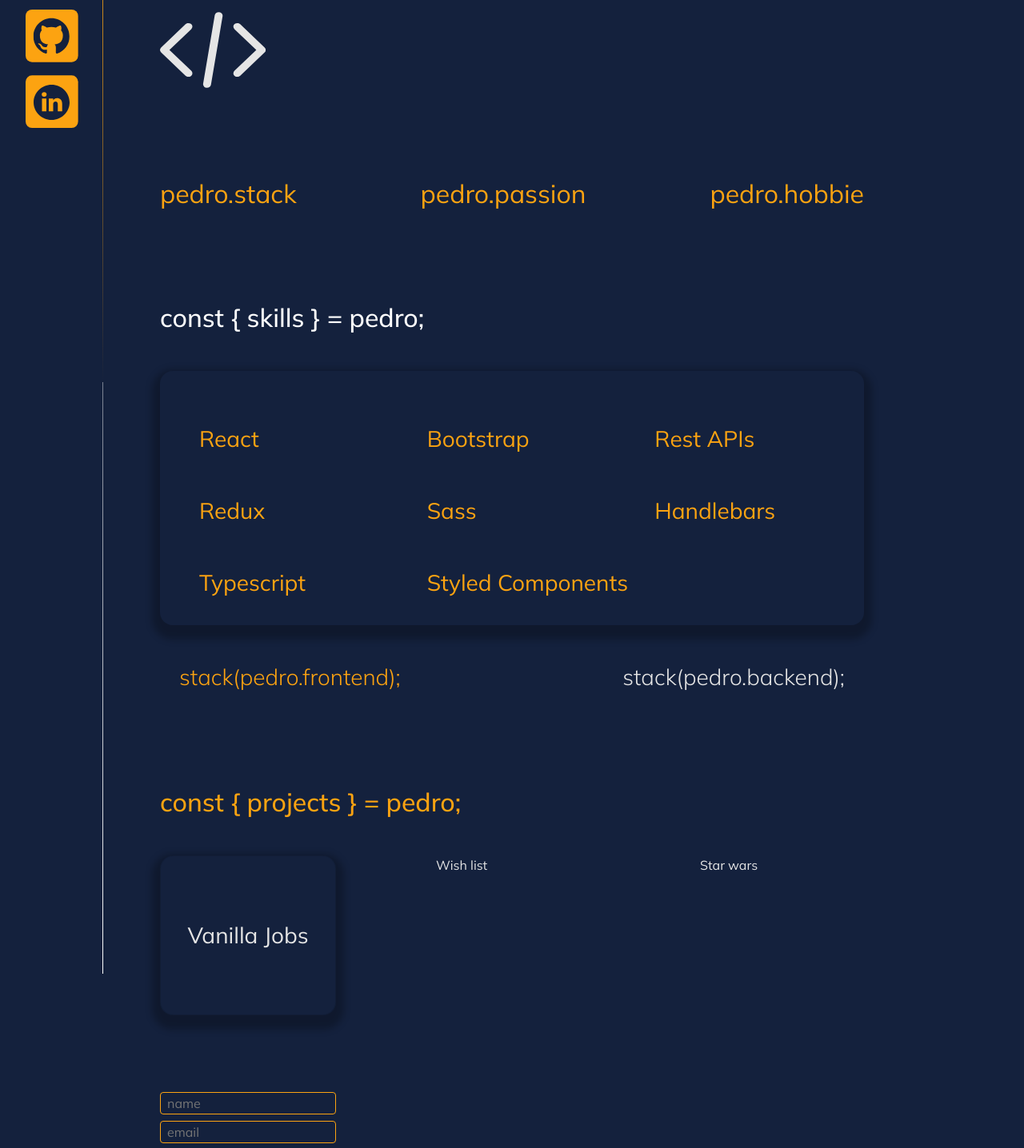
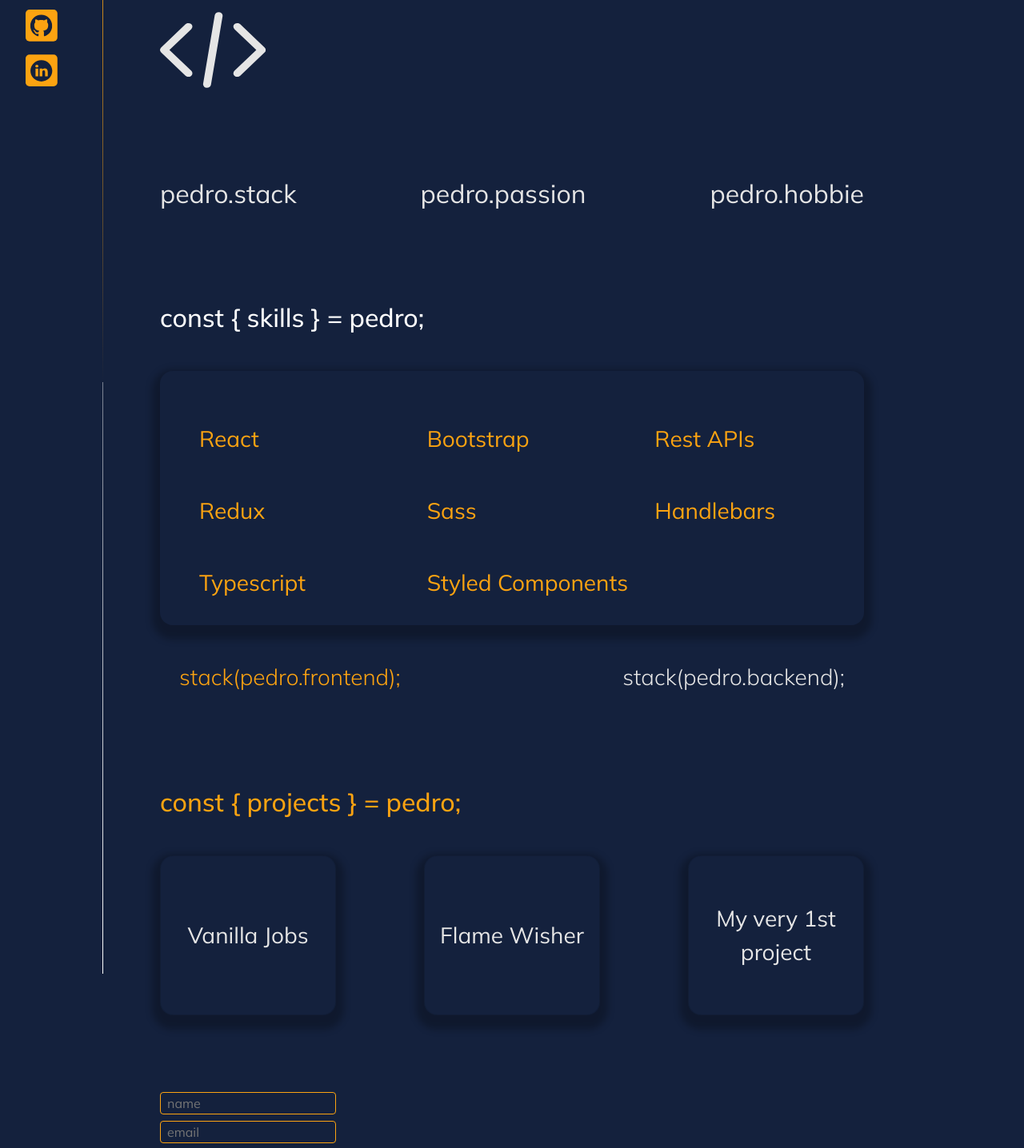
Before and after one commit to Pedro-Mac/my-personal-app, a React (Create React App) app in the folder client/: page / in a window 1280 px wide. Shown: the part 322-1758 px from the top of the page at 80% size. Built offline with nearby package versions, Linux system fonts and the light colour scheme.

Commit message:
refactor flipping cards to have cleaner code, add functionality to pedro.info tabs on click at title section

```diff
--- a/client/src/components/AccountIcon/styles.scss
+++ b/client/src/components/AccountIcon/styles.scss
@@ -4,6 +4,10 @@
   left: 2rem;
   a {
     margin-top: 1rem;
+
+    img {
+      width: 2.5rem;
+    }
   }
   a:hover {
     opacity: 0.85;
--- a/client/src/components/Projects/ProjectCard/index.tsx
+++ b/client/src/components/Projects/ProjectCard/index.tsx
@@ -1,10 +1,33 @@
-import React from 'react'
+import React, {useState} from 'react'
 
-const ProjectCard: React.FC = () => {
+//components
+import Item from './../../Item'
+
+//models
+interface Props {
+  projectName: string;
+  projectLink: string;
+}
+
+const ProjectCard: React.FC<Props> = ({projectName, projectLink}) => {
+  const [isFlipped, setIsFlipped] = useState<boolean>(false);
+
+  const handleFlipping = (): void => {
+    setIsFlipped(()=> !isFlipped);
+  }
   return (
-    <div>
-
-    </div>
+    <div className="scene col-3 p-0" onMouseEnter={handleFlipping} onMouseLeave={handleFlipping}>
+            <div className={'card' + (isFlipped ? ' is-flipped' : '')}>
+              <div className="card__face d-flex align-items-center">
+                <Item text={projectName}/>
+              </div>
+              <div className="card__face card__face--back ">
+                <a href={projectLink} className="d-flex justify-content-center align-items-center">
+                  <img src="./assets/images/link.svg" alt="link"/>
+                </a>
+              </div>
+            </div>
+          </div>
   )
 }
 
--- a/client/src/components/Projects/index.tsx
+++ b/client/src/components/Projects/index.tsx
@@ -1,40 +1,23 @@
-import React, {useState} from 'react';
+import React from 'react';
 
-//components
-import Item from './../Item'
 
 //styles
 import './styles.scss'
 
+//components
+import ProjectCard from './ProjectCard';
+
 
 const Projects: React.FC = () => {
-  const [isFlipped, setIsFlipped] = useState<boolean>(false);
-
-  const handleFlipping = (): void => {
-    setIsFlipped(()=> !isFlipped);
-  }
 
   return (
     <section className="container-projects">
       <h2>const {'{ projects }'} = pedro;</h2>
       <div className="container mt-5">
         <div className="row d-flex justify-content-between">
-          <div className="scene col-3 p-0" onMouseEnter={handleFlipping} onMouseLeave={handleFlipping}>
-            <div className={'card' + (isFlipped ? ' is-flipped' : '')}>
-              <div className="card__face d-flex align-items-center">
-                <Item text="Vanilla Jobs"/>
-              </div>
-              <div className="card__face card__face--back ">
-                <a href="https://vanilla-jobs.netlify.app/" className="d-flex justify-content-center align-items-center">
-                  <img src="./assets/images/link.svg" alt="link"/>
-                </a>
-              </div>
-            </div>
-          </div>
-
-
-          <Item columns={3} text="Wish list"/>
-          <Item columns={3} text="Star wars"/>
+          <ProjectCard projectLink="https://vanilla-jobs.netlify.app/" projectName="Vanilla Jobs"/>
+          <ProjectCard projectLink="https://wish-list-project.herokuapp.com/" projectName="Flame Wisher"/>
+          <ProjectCard projectLink="https://ironhack-project1-pm.netlify.app" projectName="My very 1st project"/>
         </div>
       </div>
     </section>
--- a/client/src/components/TitleSection/index.tsx
+++ b/client/src/components/TitleSection/index.tsx
@@ -1,22 +1,45 @@
-import React from 'react'
+import React, {useState} from 'react'
 
 import './styles.scss'
 
+type pedroInfo = 'stack' | 'passion' | 'hobbie';
+
 const TitleSection: React.FC = () => {
+  const [pedroInfo, setPedroInfo] = useState<string>('');
+  const [activeTab, setActiveTab] = useState<string>('');
+
+  const handleInfoDisplayed = (info: pedroInfo) => {
+    let description: string = '';
+    switch(info){
+      case 'stack':
+        description = 'a fullstack developer';
+        break;
+      case 'passion':
+        description = 'wilderness addicted';
+        break;
+      case 'hobbie':
+        description = 'a surfing freak';
+        break;
+      default:
+        description = '';
+    }
+    setActiveTab(()=>info);
+    setPedroInfo(()=> description);
+  }
   return (
     <section>
       <div className="container-title">
         <h1 className="text-left" >Hi, I am</h1>
-        <h2 className="text-left" >'Pedro'</h2>
+        <h2 className="text-left" >{pedroInfo ? `'${pedroInfo}'` : "'Pedro'"}</h2>
       </div>
 
       <img className="mt-4 mb-5" src="./assets/images/coding-icon.svg" alt="coding"/>
 
       <div className="container-title-handlers mt-5">
         <ul className="d-flex flex-row justify-content-between list-group">
-          <li>pedro.stack</li>
-          <li>pedro.passion</li>
-          <li>pedro.hobbie</li>
+          <li style={{color: activeTab === 'stack' ? '#FCA311' : ''}} onClick={()=> handleInfoDisplayed('stack')}>pedro.stack</li>
+          <li style={{color: activeTab === 'passion' ? '#FCA311' : ''}} onClick={()=> handleInfoDisplayed('passion')}>pedro.passion</li>
+          <li style={{color: activeTab === 'hobbie' ? '#FCA311' : ''}} onClick={()=> handleInfoDisplayed('hobbie')}>pedro.hobbie</li>
         </ul>
       </div>
     </section>
--- a/client/src/components/TitleSection/styles.scss
+++ b/client/src/components/TitleSection/styles.scss
@@ -19,7 +19,7 @@ section {
       list-style-type: none;
 
       li {
-        color: $secondaryColor;
+        color: $primaryColor;
         font-size: 2rem;
         cursor: pointer;
       }
```
